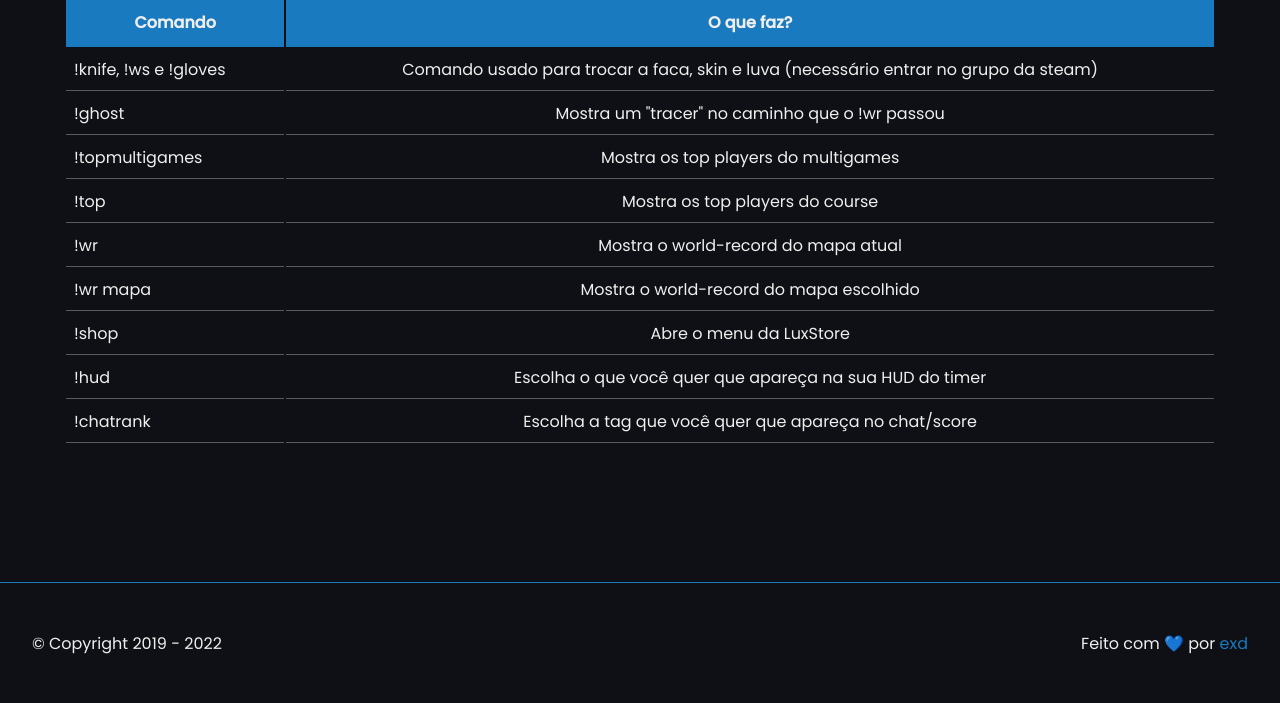
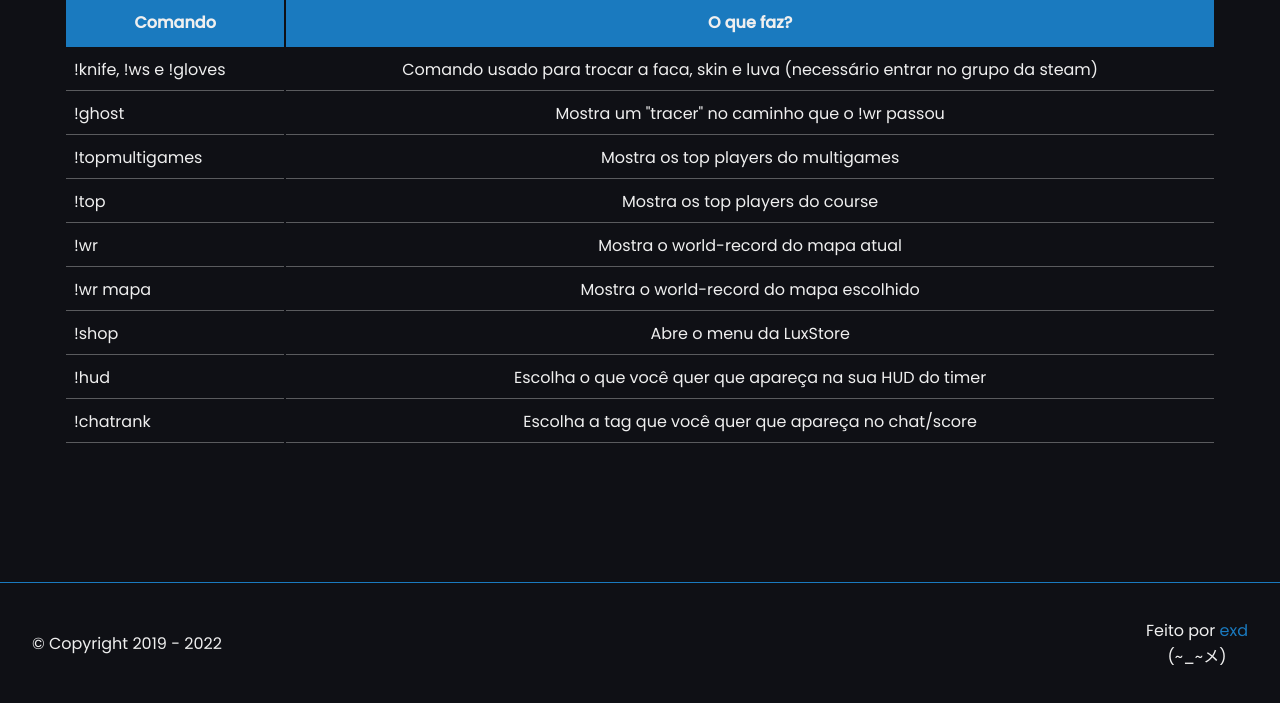
Before and after one commit to exd02/lux-servers-website, a plain HTML site: page comandos.html in a window 1280 px wide. Shown: the part 218-921 px from the top of the page. Drawn offline with Linux system fonts and the light colour scheme.

Commit message:
Changes in footer

```diff
--- a/comandos.html
+++ b/comandos.html
@@ -88,7 +88,10 @@
 
   <footer>
     <div class="r-side">© Copyright 2019 - <span id="actualYear">2022</span></div>
-    <div class="l-side">Feito com 💙 por <a href="https://github.com/exd02" class="author">exd</a></div>
+    <div class="l-side">
+      <div>Feito por <a href="https://github.com/exd02/lux-servers-website" class="author">exd</a></div>
+      <div>(~_~メ)</div>
+    </div>
   </footer>
 
   <script src="main.js"></script>
--- a/style.css
+++ b/style.css
@@ -313,6 +313,10 @@ footer {
   justify-content: space-between;
 }
 
+.l-side {
+  text-align: center;
+}
+
 .container-center {
   height: 100vh;
   display: flex;
```
Also changed, not shown: index.html (+4 -1 lines).
